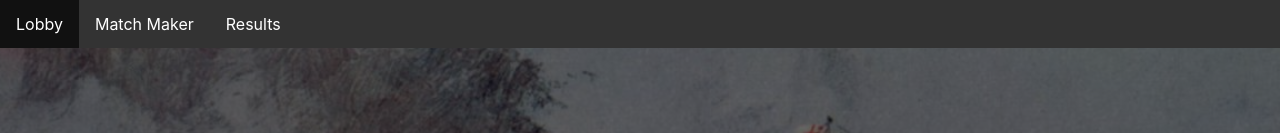
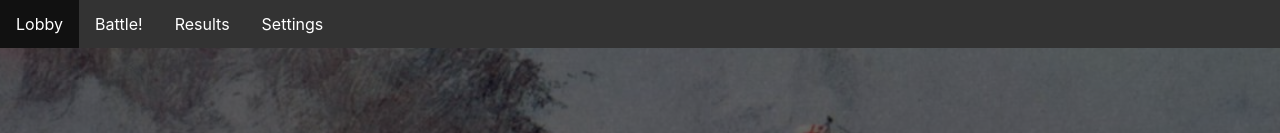
Before and after one commit to kogan/hackday-battleships, a React (Create React App) app in the folder admirals-bridge/: page /match in a window 1280 px wide. Shown: the top 133 px of the page. Built offline with nearby package versions, Linux system fonts and the light colour scheme; no server answers.

Commit message:
update navbar to include setting

```diff
--- a/admirals-bridge/src/App.js
+++ b/admirals-bridge/src/App.js
@@ -40,10 +40,13 @@ function Navigator() {
         <Link to="/">Lobby</Link>
       </li>
       <li>
-        <Link to="/match/">Match Maker</Link>
+        <Link to="/match/">Battle!</Link>
       </li>
       <li>
         <Link to="/results/">Results</Link>
+      </li>
+      <li>
+        <Link to="/settings/">Settings</Link>
       </li>
     </NavbarUl>
   );
```
